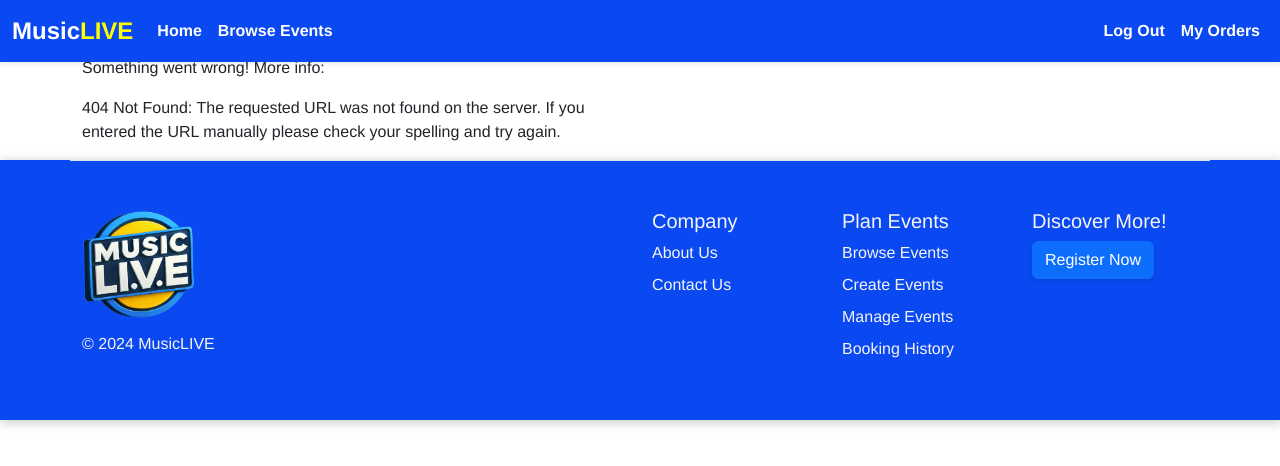
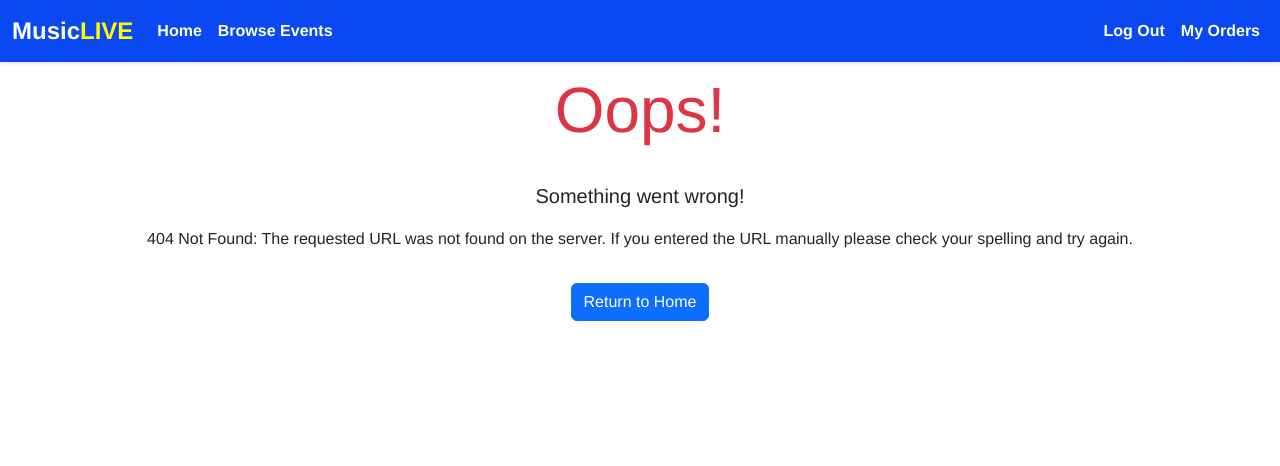
Before and after one commit to whisper0606/IAB207-Ass3-2024-Group-45, a Flask app: page /about_us.html in a window 1280 px wide. Shown: the top 466 px of the page. Run offline with Flask 3, Linux system fonts and the light colour scheme; a user stored in the database is signed in; some libraries are stand-ins or nearby versions.

Commit message:
Polished error page (thank you Joy!)

```diff
--- a/website/templates/base.html
+++ b/website/templates/base.html
@@ -62,6 +62,7 @@
 
     {% endblock %}
 
+    {% block footer %}
     <footer>
         <div id="footer" class="container">
             <div class="row row-cols-1 row-cols-sm-2 row-cols-md-1 row-cols-lg-5 py-5 border-top">
@@ -107,6 +108,7 @@
         </div>
         </div>
     </footer>
+    {% endblock %}
 
     <script src="https://cdn.jsdelivr.net/npm/bootstrap@5.3.2/dist/js/bootstrap.bundle.min.js"
         integrity="sha384-C6RzsynM9kWDrMNeT87bh95OGNyZPhcTNXj1NW7RuBCsyN/o0jlpcV8Qyq46cDfL"
--- a/website/templates/error.html
+++ b/website/templates/error.html
@@ -2,14 +2,15 @@
 
 {% block content %}
 
-<div class="container">
-    <div class="row">
-        <div class="col-6">
-            <h1>Error</h1>
-            <p>Something went wrong! More info:</p>
-            <p>{{error}}</p>
-        </div>
-    </div>
+<!-- Error Content -->
+<div class="container text-center mt-5">
+    <h1 class="display-3 text-danger py-4">Oops!</h1>
+    <p class="lead">Something went wrong!</p>
+    <p>{{error}}</p>
+    <a href="{{ url_for('main.index') }}" class="btn btn-primary mt-3">Return to Home</a>
 </div>
 
 {% endblock %}
+
+{% block footer %}
+{% endblock %}
```
